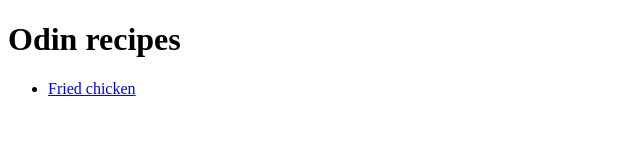
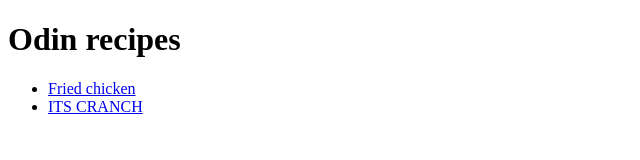
Before and after one commit to tricky99/odin-recipes, a plain HTML site: page index.html in a window 1280 px wide. Shown: the whole page, without its empty margins (0-640 px from the left). Drawn offline with Linux system fonts and the light colour scheme.

```diff
--- a/index.html
+++ b/index.html
@@ -9,6 +9,7 @@
     <h1>Odin recipes</h1>
     <ul>
         <li><a href="recipes/fried-chicken.html">Fried chicken</a></li>
+        <li><a href="recipes/cranch.html">ITS CRANCH</a></li>
     </ul>
 </body>
 </html>
```
